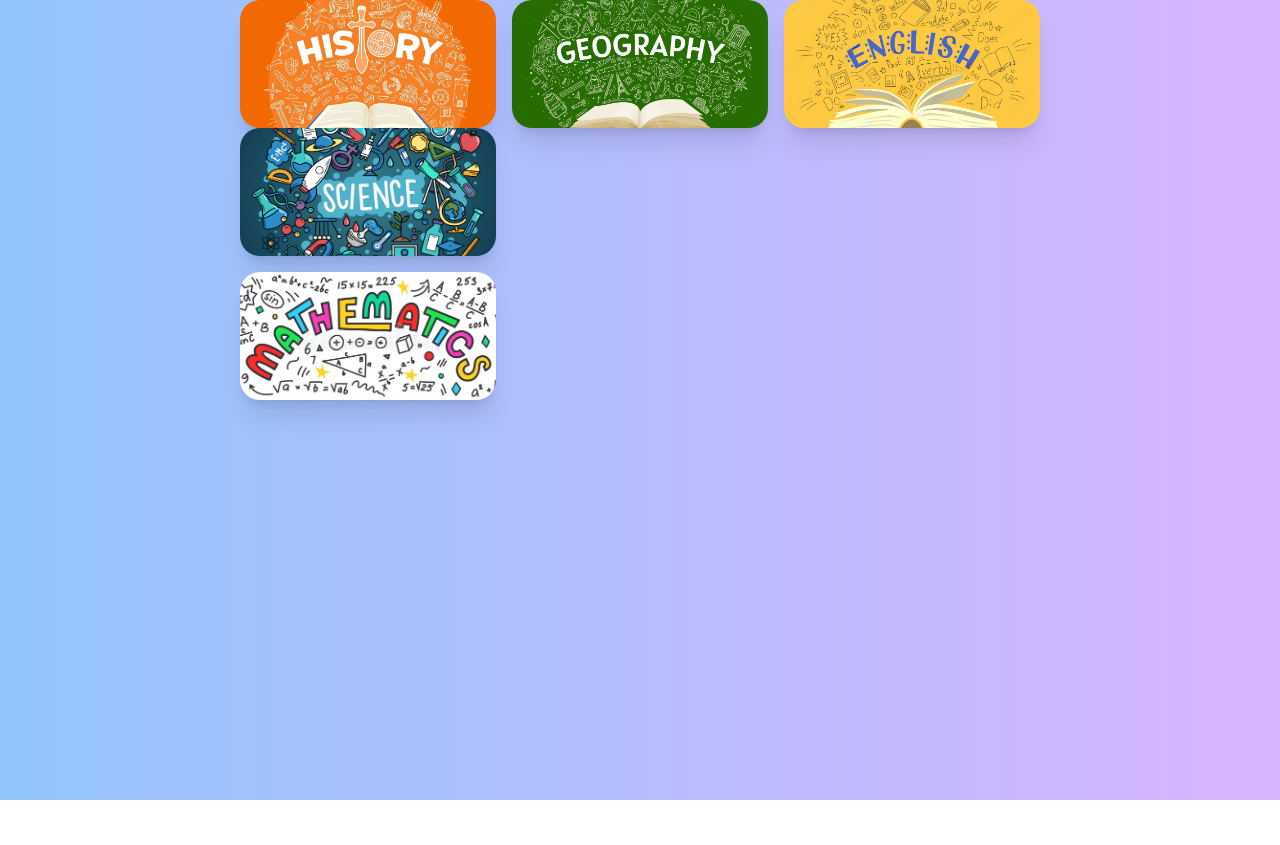
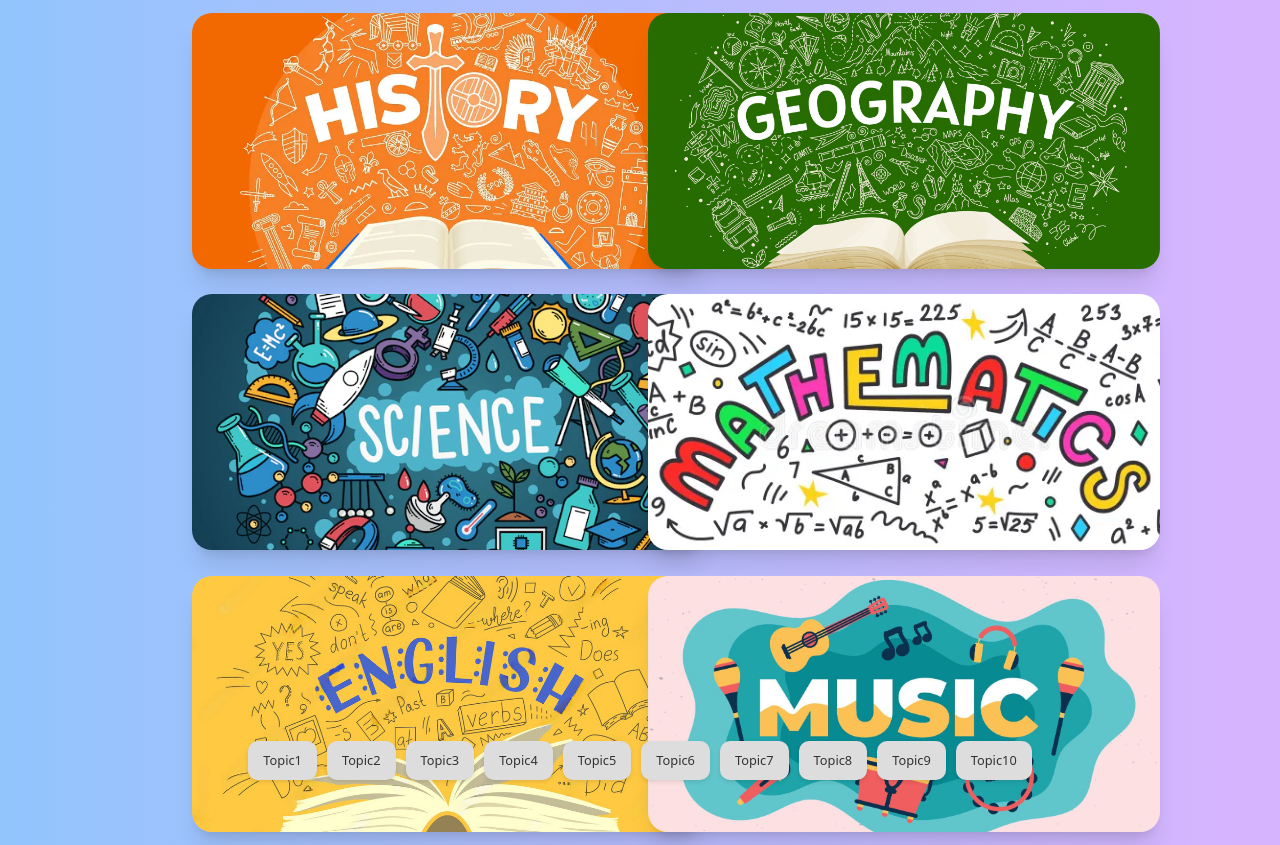
Before and after one commit to Shaanukstar123/Final-Year-Project-Personalised-Learning-Device-Using-Generative-AI, an Electron app: page GUI/src/renderer/homepage/index.html in a window 1280 px wide. Before the commit the page ends 800 px from the top, so only its background shows below. Drawn offline with Linux system fonts and the light colour scheme.

Commit message:
Added dynamic topics (static for now until api)

```diff
--- a/GUI/src/main.js
+++ b/GUI/src/main.js
@@ -7,8 +7,8 @@ function createWindow () {
     webPreferences: {
       webSecurity: false, //remove this after development to avoid security issues
     },
-    width: 800,
-    height: 480, //resolution of pi display
+    width: 480,
+    height: 800, //resolution of pi display
     webPreferences: {
       preload: path.join(__dirname, 'preload.js'), // or remove if not using
       nodeIntegration: true
--- a/GUI/src/renderer/homepage/home.js
+++ b/GUI/src/renderer/homepage/home.js
@@ -0,0 +1,22 @@
+function getTopicsFromAPI() {
+    document.addEventListener('DOMContentLoaded', (event) => {
+        const topics = ["Topic1", "Topic2", "Topic3", "Topic4", "Topic5","Topic6","Topic7","Topic8","Topic9","Topic10"];
+
+        // Directly call createTopicButtons with the static array
+        createTopicButtons(topics);
+    });
+}
+
+function createTopicButtons(topics) {
+    const container = document.getElementById('bottom-topics'); // New container ID
+    // Clear any existing buttons first
+    container.innerHTML = '';
+    topics.forEach(topic => {
+      const button = document.createElement('div');
+      button.className = 'bottom-topic-button'; // New class for smaller buttons
+      button.textContent = topic;
+      container.appendChild(button);
+    });
+}
+
+getTopicsFromAPI();
--- a/GUI/src/renderer/homepage/index.html
+++ b/GUI/src/renderer/homepage/index.html
@@ -8,23 +8,28 @@
     <link rel="stylesheet" href="../../assets/css/output.css"> <!-- Path to Tailwind CSS -->
 </head>
 <body class="bg-gradient-to-r from-blue-300 to-purple-300 flex justify-center items-center min-h-screen">
-
-    <div class="topics-container">
+    <script src="home.js"></script>
+    <div class="topics-container ">
         <!-- First Row of Topics -->
-        <div class="grid grid-cols-1 md:grid-cols-3 gap-4 max-w-4xl">
+        <div class="grid grid-cols-2 md:grid-cols-2 gap-4 max-w-4xl">
             <div class="topic-block history rounded-xl shadow-xl transform hover:scale-105 transition duration-300"></div>
             <div class="topic-block geography rounded-xl shadow-xl transform hover:scale-105 transition duration-300"></div>
-            <div class="topic-block english rounded-xl shadow-xl transform hover:scale-105 transition duration-300"></div>
+
         </div>
         <!-- Second Row of Topics -->
-        <div class="grid grid-cols-1 md:grid-cols-2 gap-4 max-w-4xl">
+        <div class="grid grid-cols-2 md:grid-cols-2 gap-4 max-w-4xl">
             <div class="topic-block maths rounded-xl shadow-xl transform hover:scale-105 transition duration-300"></div>
             <div class="topic-block science rounded-xl shadow-xl transform hover:scale-105 transition duration-300"></div>
         </div>
+        <!-- Third Row of Topics -->
+        <div class="grid grid-cols-2 md:grid-cols-2 gap-4 max-w-4xl">
+            <div class="topic-block english rounded-xl shadow-xl transform hover:scale-105 transition duration-300"></div>
+            <div class="topic-block music rounded-xl shadow-xl transform hover:scale-105 transition duration-300"></div>
+        </div>
     </div>
 
-    <div class = "around-the-world-container">
-        <div class="around-the-world-block rounded-xl shadow-xl transform hover:scale-105 transition duration-300"></div>
+        <div id="bottom-topics" class="bottom-topics-container">
+
     </div>
 
 </body>
```
Also changed, not shown: GUI/src/assets/css/output.css, GUI/src/assets/images/homepage/music.png (added).
